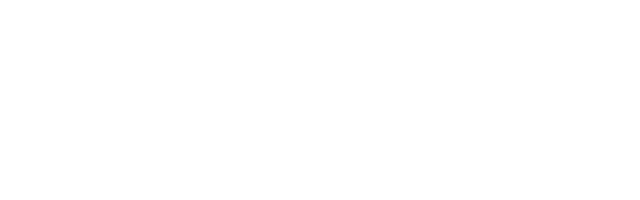
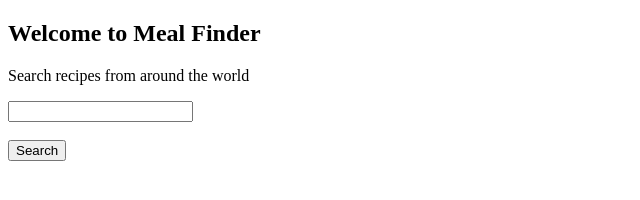
Before and after one commit to tahsin-farabi-iub/Final-Project, a plain HTML site: page Index.html in a window 1280 px wide. Shown: the whole page, without its empty margins (0-640 px from the left). Drawn offline with Linux system fonts and the light colour scheme.

Commit message:
basic html

```diff
--- a/Index.html
+++ b/Index.html
@@ -8,5 +8,15 @@
 </head>
 <body>
     <script src="script.js"></script>
+    <header class="site-header">
+        <h2>Welcome to Meal Finder</h2>
+        <p class="tagline">Search recipes from around the world</p>
+    </header>
+    <main>
+    <section class="search-bar">
+      <input type="text" id="searchInput"><br><br>
+      <button id="searchBtn" onclick="search()">Search</button>
+    </section>
+    </main>
 </body>
 </html>
```
